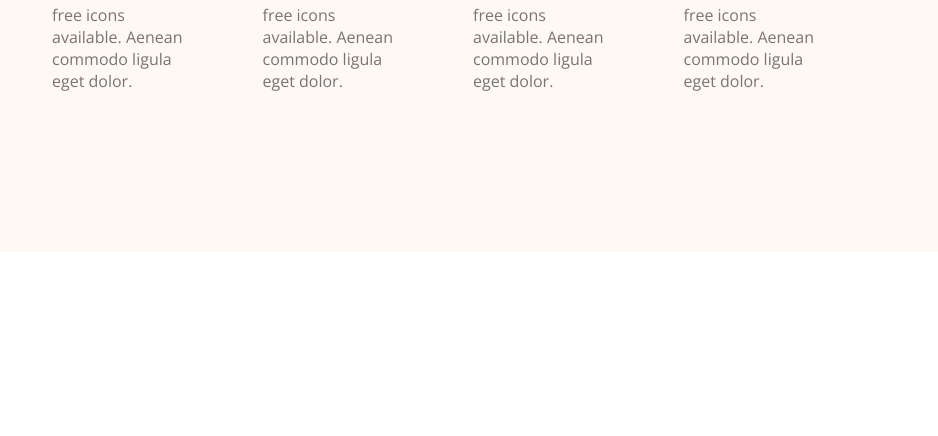
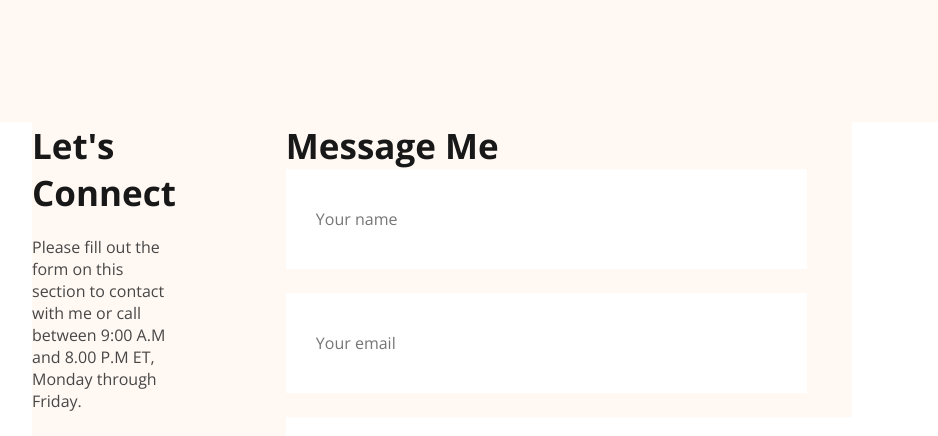
Before and after one commit to md-alamin/my-portfolio, a plain HTML site: page index.html in a window 1280 px wide. Shown: the part 1832-2268 px from the top of the page, without its empty margins (198-1136 px from the left). Before the commit the page ends 2084 px from the top, so only its background shows below. Drawn offline with nearby package versions, Linux system fonts and the light colour scheme.

Commit message:
final push

```diff
--- a/index.html
+++ b/index.html
@@ -38,6 +38,7 @@
                         moments.
                     </p>
                     <button class="btn-primary">Download CV</button>
+                    <button class="btn-secondary">Contact</button>
                 </div>
                 <img class="alamin" src="images/alamin.png" alt="" />
             </div>
@@ -89,6 +90,23 @@
                 </div>
             </section>
         </main>
-        <footer></footer>
+        <footer>
+            <div class="footer-container">
+                <div class="connect">
+                    <h2>Let's Connect</h2>
+                    <p>Please fill out the form on this section to contact with me or call between 9:00 A.M and 8.00 P.M ET, Monday through Friday.</p>
+                    <img src="images/icons/facebook.png" alt=""><img src="images/icons/insta.png" alt=""><img src="images/icons/twitter.png" alt="">
+                </div>
+                <div class="form">
+                    <form action="">
+                        <h2>Message Me</h2>
+                        <input style="display: block;" type="text" placeholder="Your name">
+                        <input style="display: block;" type="email" placeholder="Your email">
+                        <textarea style="display: block;" name="" id="" cols="60" rows="10" placeholder="Message"></textarea>
+                        <input style="display: block;" class="btn-primary" type="submit" value="Submit">
+                    </form>
+                </div>
+            </div>
+        </footer>
     </body>
 </html>
--- a/styles/porfolio.css
+++ b/styles/porfolio.css
@@ -7,6 +7,10 @@
 .logo {
     font-weight: 800;
     font-size: 45px;
+}
+
+.logo:hover {
+    cursor: pointer;
 }
 
 .text-primary {
@@ -43,8 +47,19 @@ nav li:hover {
     border: none;
 }
 
-.btn-primary:hover {
+button:hover {
     cursor: pointer;
+}
+
+.btn-secondary {
+    padding: 18px 35px;
+    color: #39ff14;
+    background-color: white;
+    border-color: #39ff14;
+    margin-left: 20px;
+    font-weight: 700;
+    font-size: 20px;
+    border-radius: 5px;
 }
 
 .banner {
@@ -137,6 +152,7 @@ main {
     background: #fff8f3;
     border-radius: 10px;
     padding: 130px 150px;
+    padding-top: 0;
 }
 
 .task {
@@ -173,3 +189,59 @@ main {
     font-size: 16px;
     color: #757575;
 }
+
+.footer-container {
+    display: flex;
+    gap: 110px;
+    margin: 0 230px;
+    background: #fff8f3;
+}
+
+.connect h2 {
+    font-weight: 700;
+    font-size: 35px;
+    color: #181818;
+}
+
+.connect p {
+    font-weight: 400;
+    font-size: 16px;
+    color: #474747;
+    margin-top: 20px;
+}
+
+.connect img {
+    margin-right: 24px;
+    margin-top: 30px;
+}
+
+.form h2 {
+    font-weight: 700;
+    font-size: 35px;
+    color: #181818;
+}
+.form {
+    display: flex;
+    flex-direction: column;
+}
+
+input[type="text"],
+input[type="email"],
+textarea {
+    margin-bottom: 24px;
+    border: none;
+    padding: 18px 30px;
+    font-weight: 400;
+    font-size: 16px;
+}
+input[type="text"],
+input[type="email"] {
+    width: 461px;
+    height: 64px;
+}
+
+input[type="text"]::placeholder,
+input[type="email"]::placeholder,
+textarea::placeholder {
+    color: #757575;
+}
```
